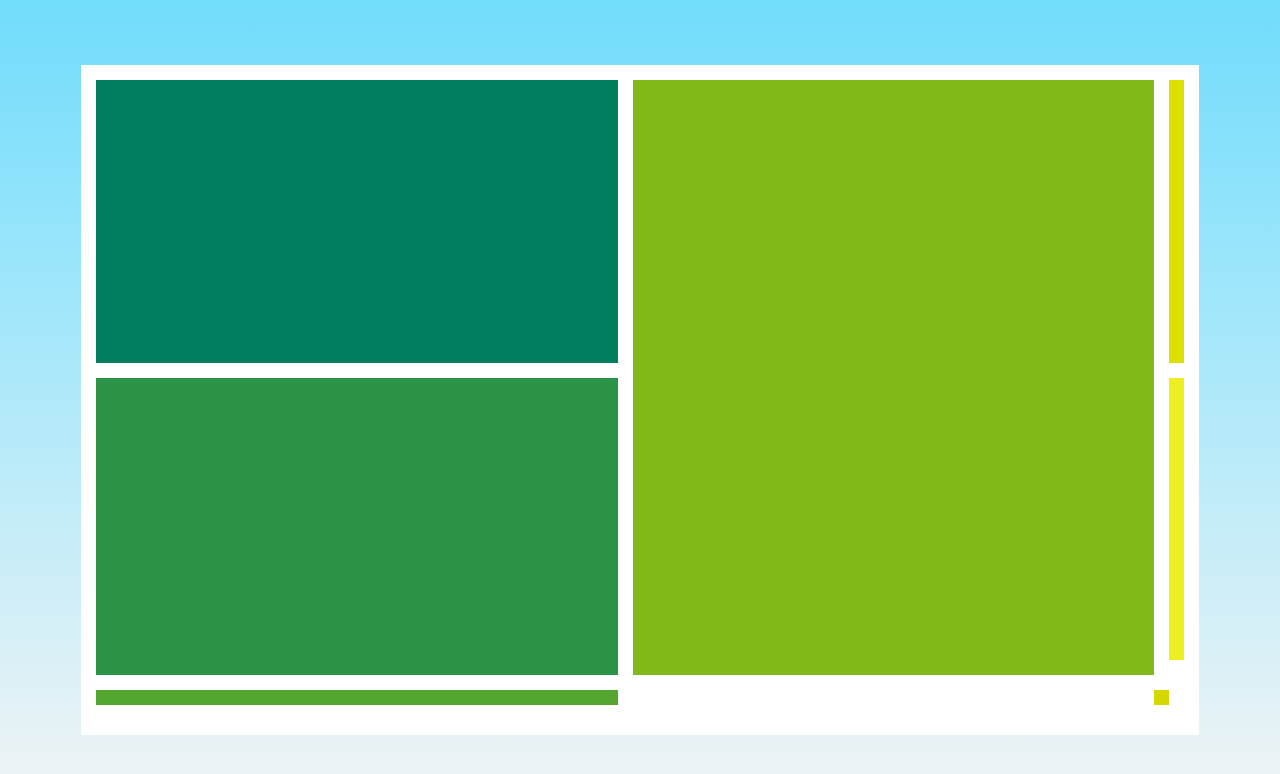
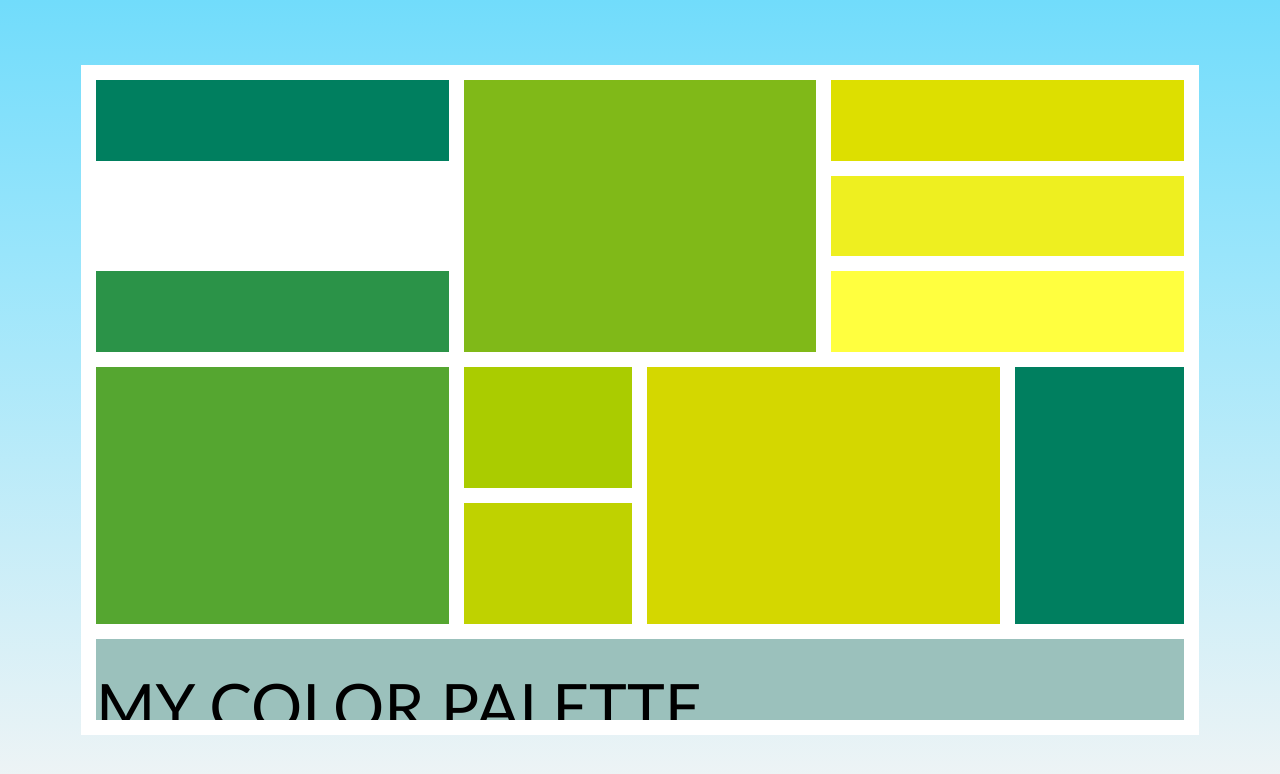
Before and after one commit to ZFazzi/css-grid, a plain HTML site: page index.html in a window 1280 px wide. Drawn offline with Linux system fonts and the light colour scheme.

Commit message:
trying to aling the boxes the first two columns are not positioning right

```diff
--- a/index.html
+++ b/index.html
@@ -44,7 +44,7 @@
                 <div class="overlay"></div>
             </div>
             <div class="grid__element twelfth">
-                <div class="overlay"></div>
+                <div class="text">MY COLOR PALETTE</div>
             </div>
         </div>
     </main>
--- a/style/index.css
+++ b/style/index.css
@@ -13,8 +13,8 @@ main {
 
 .grid__container{
     display: grid;
-    grid-template-columns: 1fr 1fr 2fr;
-    grid-template-rows: repeat(2, 1fr);
+    grid-template-columns: 2fr 2fr 2fr 2fr 2fr 2fr;
+    grid-template-rows: 1fr 1fr 1fr 1.5fr 1.5fr 1fr;
     grid-gap: 15px;
     width: 85%;
     height: 80%;
@@ -26,9 +26,6 @@ main {
     overflow: hidden;
     position: relative;
 }
-.grid__element:hover .overlay {
-	opacity: 0.5;
-}
 
 .first{
     background-color: #007F5F;
@@ -38,7 +35,7 @@ main {
 
 .second{
     background-color: #2B9348;
-    grid-row: 2 / 4;
+    grid-row: 3 / 4;
     grid-column: 1 / 3;
 }
 
@@ -59,6 +56,7 @@ main {
     grid-row: 2 / 3;
     grid-column: 5 / 7;
 }
+
 .sixth{
     background-color: #FFFF3F;
     grid-row: 3 / 4;
@@ -96,6 +94,14 @@ main {
     grid-column: 1 / 7;
 }
 
+.text{
+    color: #000000;
+    font-size: 64px;
+    font-family:'Gill Sans', 'Gill Sans MT', Calibri, 'Trebuchet MS', sans-serif;
+    font-style: bold;
+    margin-top: 30px;
+}
+
 .overlay {
 	position: absolute;
 	opacity: 0;
@@ -104,5 +110,4 @@ main {
 	display: flex;
 	align-items: center;
 	justify-content: center;
-	transition: all .5s ease-in-out;
 }
```
